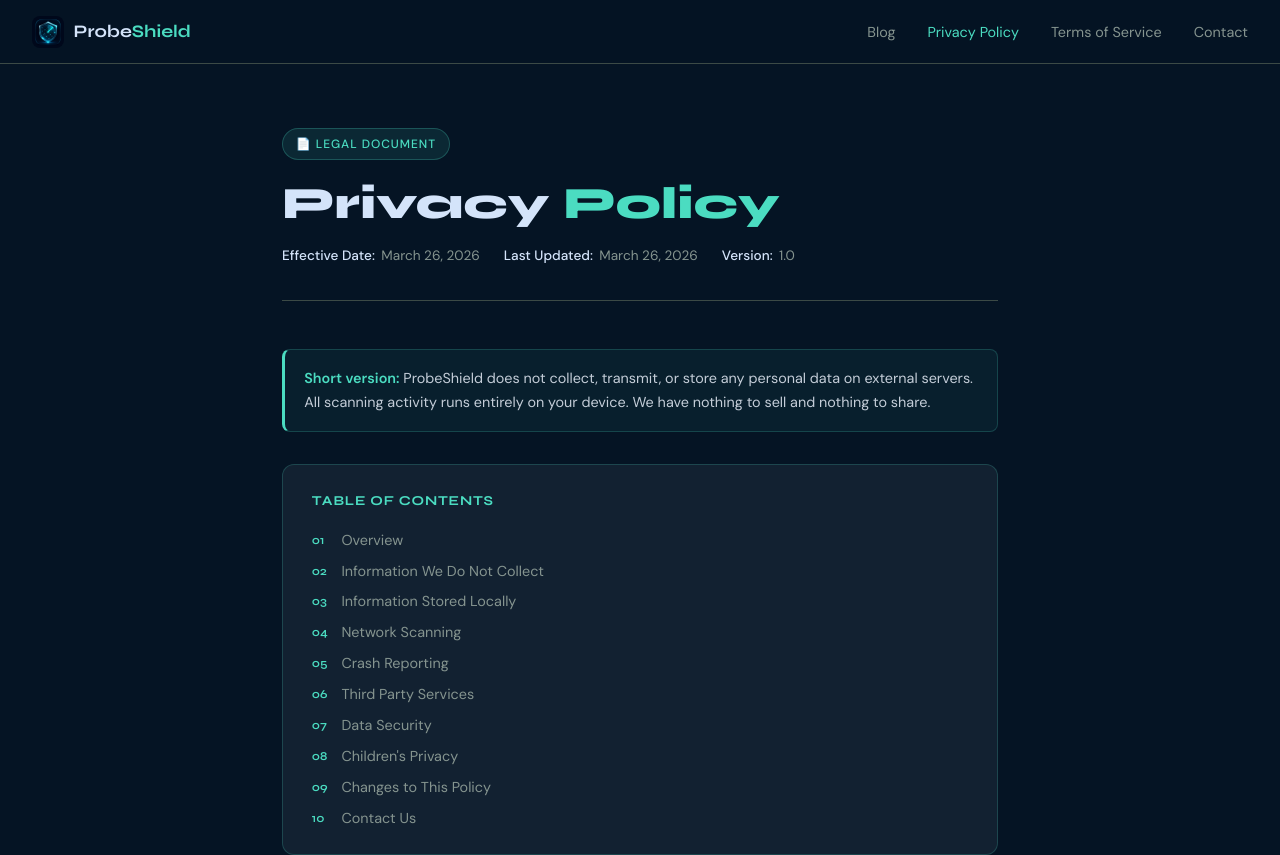
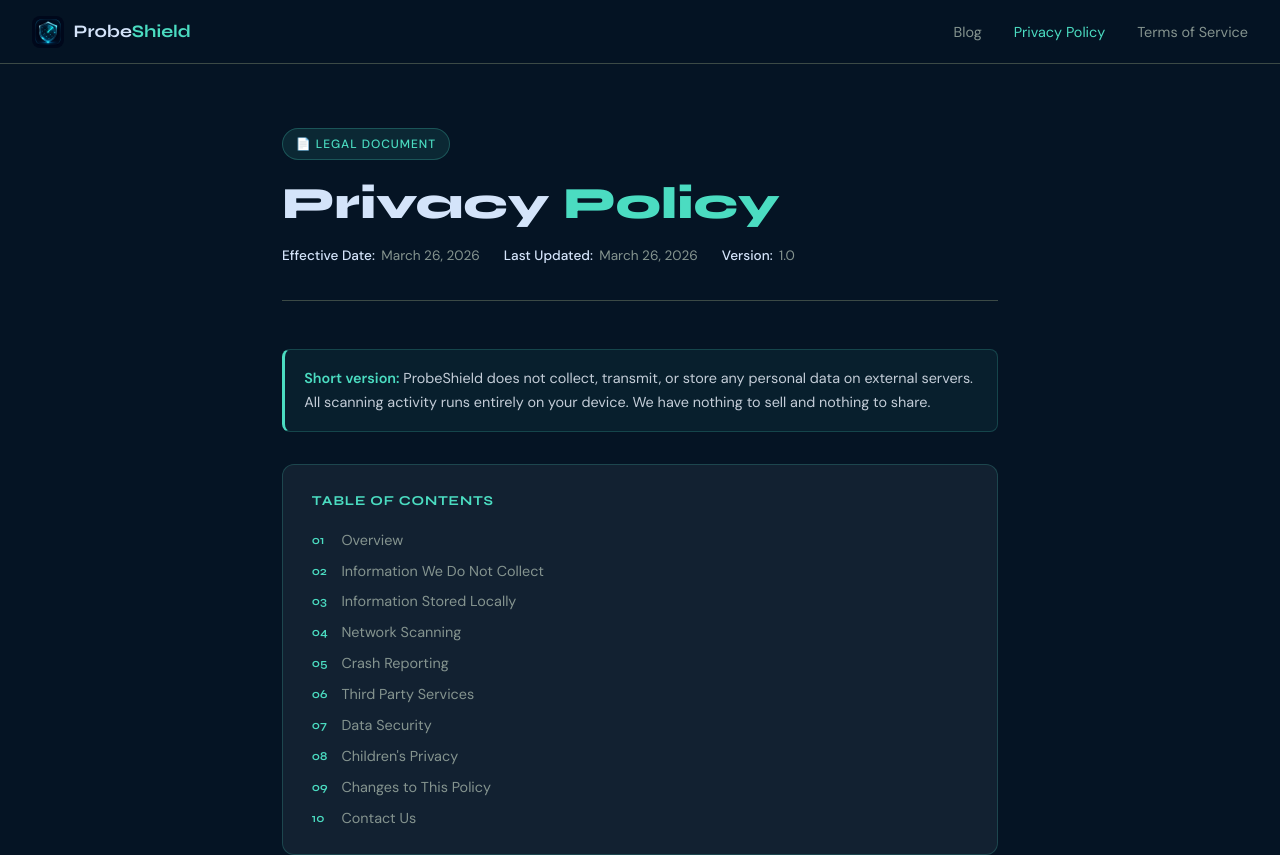
Before and after one commit to sai1004/probeshield-legal, a Next.js app: page /privacy in a window 1280 px wide. Shown: the top 855 px of the page. Built offline with nearby package versions, Linux system fonts and the light colour scheme; no server answers.

Commit message:
feat: add Open Graph image and remove contact link from navbar

```diff
--- a/components/Navbar.tsx
+++ b/components/Navbar.tsx
@@ -17,7 +17,6 @@
         <li><Link href="/blog" className={path?.startsWith('/blog') ? 'active' : ''}>Blog</Link></li>
         <li><Link href="/privacy" className={path === '/privacy' ? 'active' : ''}>Privacy Policy</Link></li>
         <li><Link href="/terms" className={path === '/terms' ? 'active' : ''}>Terms of Service</Link></li>
-        <li><a href="mailto:sai.bsk1@gmail.com">Contact</a></li>
       </ul>
     </nav>
   )
```
Also changed, not shown: public/og-image.png (added).
